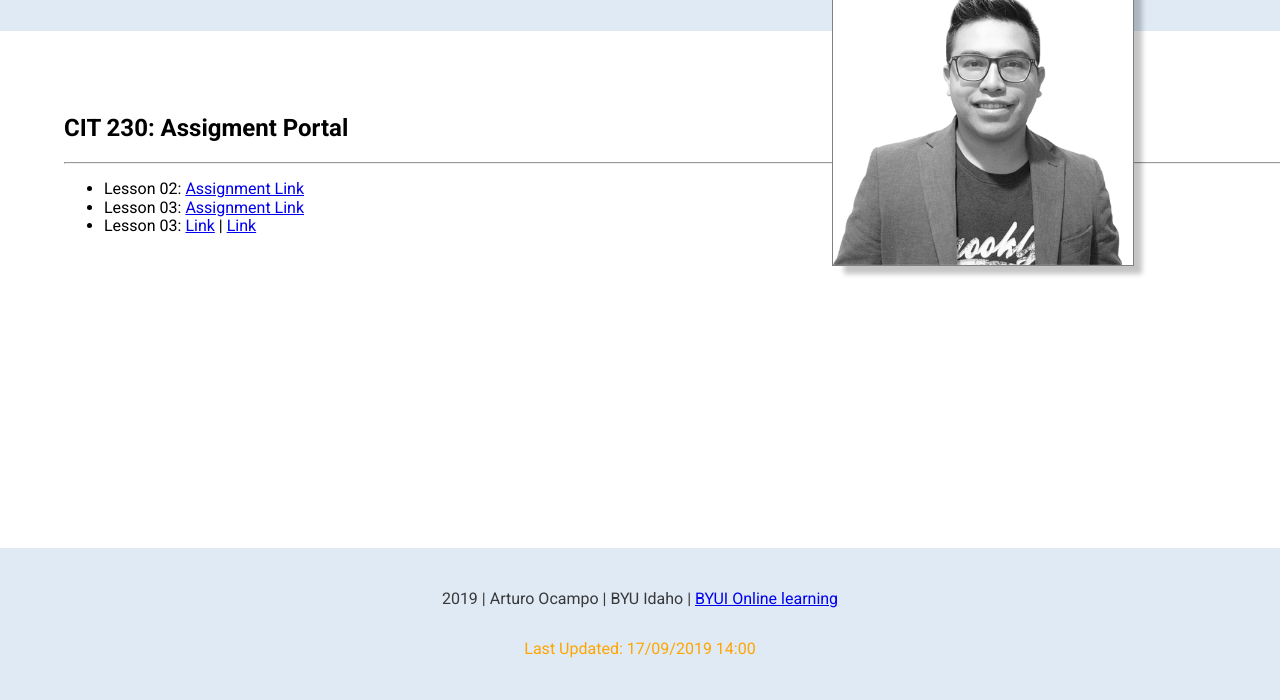
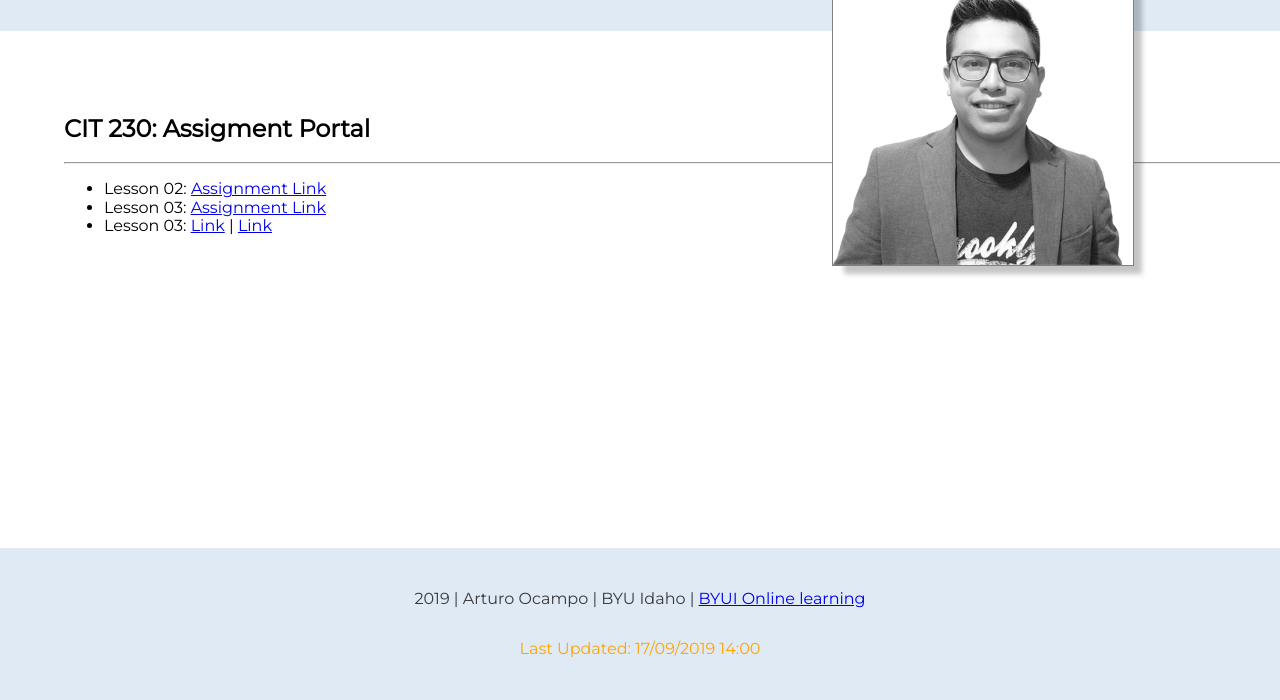
Before and after one commit to AOcampo93/AOcampo93, a plain HTML site: page index.html in a window 1280 px wide. Shown: the part 100-800 px from the top of the page. Drawn offline with Linux system fonts and the light colour scheme; files that its build step writes are made by us from their sources.

Commit message:
Google API

```diff
--- a/css/style.css
+++ b/css/style.css
@@ -1,7 +1,6 @@
-@import url('https://fonts.googleapis.com/css?family=Roboto:400,500,700&display=swap');
 body{
     width: 100%;
-    font-family: 'Roboto', sans-serif;
+    font-family: 'Montserrat', sans-serif;
     margin: 0;
 }
 header, footer{
--- a/index.html
+++ b/index.html
@@ -7,6 +7,7 @@
 
     <link rel="stylesheet" href="css/style.css">
     <link rel="stylesheet" href="normalize.css">
+    <link href="https://fonts.googleapis.com/css?family=Montserrat&display=swap" rel="stylesheet">
 
     <title>Repository Folder | Arturo Ocampo</title>
 </head>
```
